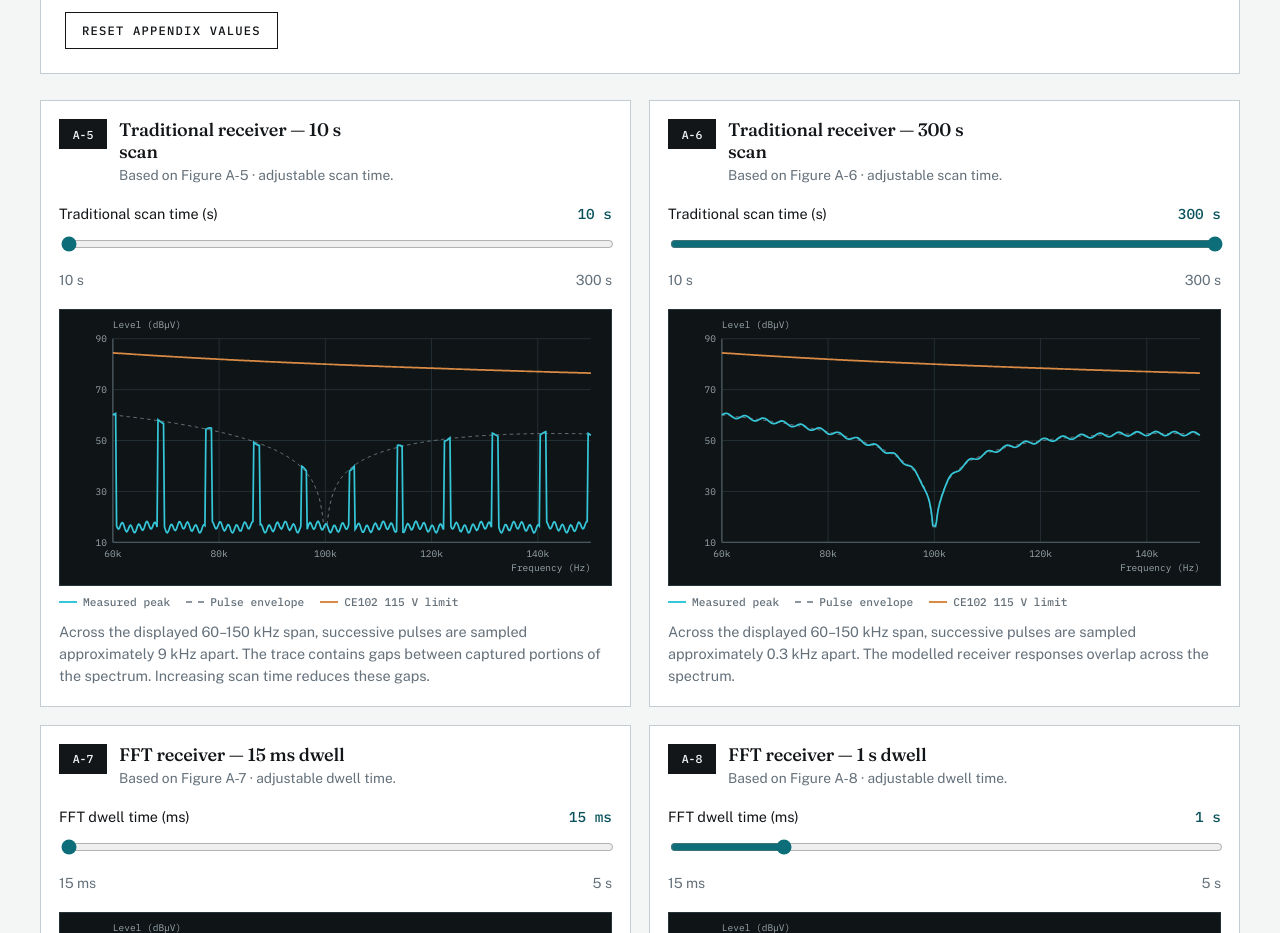
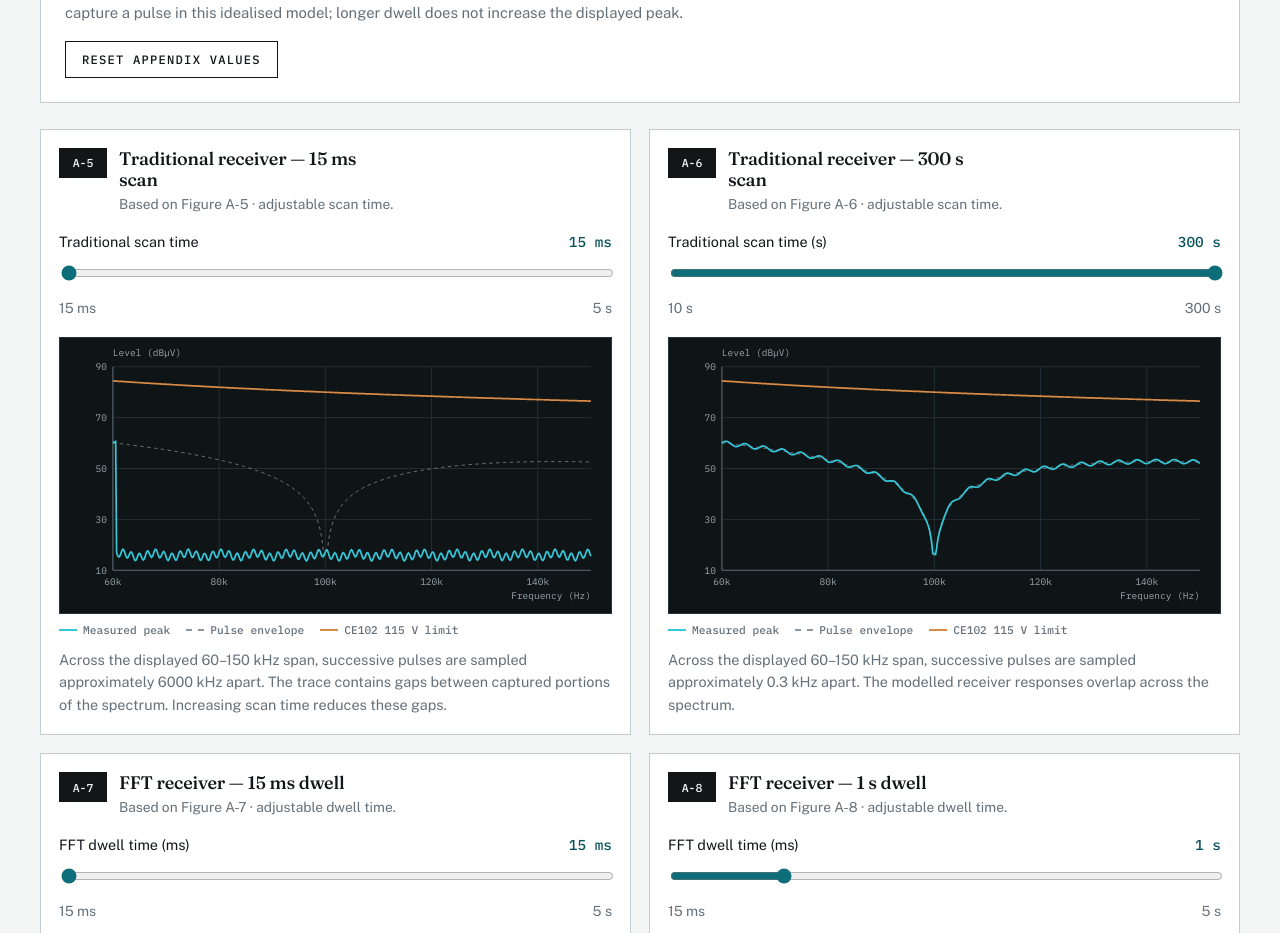
Before and after one commit to JamesEMC/jamesyateswebsite, a plain HTML site: page emc/milstd461-fft.html in a window 1280 px wide. Shown: the part 1232-2165 px from the top of the page. Drawn offline with nearby package versions, Linux system fonts and the light colour scheme.

Commit message:
Add files via upload

```diff
--- a/emc/milstd461-fft.html
+++ b/emc/milstd461-fft.html
@@ -71,7 +71,7 @@
   <nav class="breadcrumb" aria-label="Breadcrumb"><a href="../index.html">Home</a><span>/</span><a href="../emc.html">EMC</a><span>/</span>MIL-STD-461G FFT Examples</nav>
   <p class="kicker">EMC — Reference Tool</p>
   <h1>MIL-STD-461G receiver examples</h1>
-  <p class="intro">Four adjustable plots based on Appendix A, Figures A-5 through A-8. The default timings match the examples; use the sliders to compare other timings. The plots compare a traditional scanning receiver with an FFT receiver for the standard's example signal: one 10 µs, 0.1 V pulse every second.</p>
+  <p class="intro">Four adjustable plots based on Appendix A, Figures A-5 through A-8. A-6 through A-8 default to the timings stated in the appendix; A-5's scan-time range has been extended down to 15 ms so it can be compared directly against the FFT dwell examples. Use the sliders to compare other timings. The plots compare a traditional scanning receiver with an FFT receiver for the standard's example signal: one 10 µs, 0.1 V pulse every second.</p>
 
   <section class="section explain">
     <h2>What the four figures demonstrate</h2>
@@ -94,13 +94,13 @@
 
   <section class="plot-grid" aria-label="Four MIL-STD-461G Appendix examples">
     <article class="example">
-      <header><span class="fig-no">A-5</span><div><h2 id="titleA5">Traditional receiver — 10 s scan</h2><p class="sub">Based on Figure A-5 · adjustable scan time.</p></div></header>
+      <header><span class="fig-no">A-5</span><div><h2 id="titleA5">Traditional receiver — 15 ms scan</h2><p class="sub">Based on Figure A-5 · adjustable scan time.</p></div></header>
       <div class="timing-control">
-        <div class="timing-label"><label for="scanA5">Traditional scan time (s)</label><output id="scanA5Value" for="scanA5"></output></div>
-        <input id="scanA5" type="range" min="10" max="300" step="1" value="10">
-        <div class="timing-bounds" aria-hidden="true"><span>10 s</span><span>300 s</span></div>
+        <div class="timing-label"><label for="scanA5">Traditional scan time</label><output id="scanA5Value" for="scanA5"></output></div>
+        <input id="scanA5" type="range" min="15" max="5000" step="1" value="15">
+        <div class="timing-bounds" aria-hidden="true"><span>15 ms</span><span>5 s</span></div>
       </div>
-      <div class="plot-frame"><svg id="plotA5" class="example-chart" viewBox="0 0 620 300" role="img" aria-label="Traditional receiver with 10 second scan time"></svg></div>
+      <div class="plot-frame"><svg id="plotA5" class="example-chart" viewBox="0 0 620 300" role="img" aria-label="Traditional receiver with 15 millisecond scan time"></svg></div>
       <div class="plot-key"><span class="measured"><i></i>Measured peak</span><span class="envelope"><i></i>Pulse envelope</span><span class="ce"><i></i>CE102 115 V limit</span></div>
       <p class="interpretation" id="textA5"></p>
     </article>
@@ -205,17 +205,28 @@ function run(){
   const tau=Number($("tau").value)*1e-6, prf=Number($("prf").value), amp=Number($("amp").value);
   if(![tau,prf,amp].every(v=>Number.isFinite(v)&&v>0)) return;
   const timing={A5:Number($("scanA5").value), A6:Number($("scanA6").value), A7:Number($("dwellA7").value), A8:Number($("dwellA8").value)};
-  ["A5","A6"].forEach(caseId=>{
-    const seconds=timing[caseId], control=$("scan"+caseId);
-    $("scan"+caseId+"Value").textContent=`${seconds} s`;
+  {
+    const ms=timing.A5, seconds=ms/1000, label=formatDwell(ms), control=$("scanA5");
+    $("scanA5Value").textContent=label;
+    control.setAttribute("aria-valuetext",`${ms} milliseconds`);
+    $("titleA5").textContent=`Traditional receiver — ${label} scan`;
+    $("plotA5").setAttribute("aria-label",`Traditional receiver with ${label} scan time`);
+    const spacing=(FHI-FLO)/(seconds*prf);
+    $("textA5").textContent=`Across the displayed 60–150 kHz span, successive pulses are sampled approximately ${Number((spacing/1000).toPrecision(3))} kHz apart. `+
+      (spacing>RBW*1.16 ? "The trace contains gaps between captured portions of the spectrum. Increasing scan time reduces these gaps." : "The modelled receiver responses overlap across the spectrum.");
+    drawPlot("plotA5","scan",seconds,tau,prf,amp,false);
+  }
+  {
+    const seconds=timing.A6, control=$("scanA6");
+    $("scanA6Value").textContent=`${seconds} s`;
     control.setAttribute("aria-valuetext",`${seconds} seconds`);
-    $("title"+caseId).textContent=`Traditional receiver — ${seconds} s scan`;
-    $("plot"+caseId).setAttribute("aria-label",`Traditional receiver with ${seconds} second scan time`);
+    $("titleA6").textContent=`Traditional receiver — ${seconds} s scan`;
+    $("plotA6").setAttribute("aria-label",`Traditional receiver with ${seconds} second scan time`);
     const spacing=(FHI-FLO)/(seconds*prf);
-    $("text"+caseId).textContent=`Across the displayed 60–150 kHz span, successive pulses are sampled approximately ${Number((spacing/1000).toPrecision(3))} kHz apart. `+
+    $("textA6").textContent=`Across the displayed 60–150 kHz span, successive pulses are sampled approximately ${Number((spacing/1000).toPrecision(3))} kHz apart. `+
       (spacing>RBW*1.16 ? "The trace contains gaps between captured portions of the spectrum. Increasing scan time reduces these gaps." : "The modelled receiver responses overlap across the spectrum.");
-    drawPlot("plot"+caseId,"scan",seconds,tau,prf,amp,false);
-  });
+    drawPlot("plotA6","scan",seconds,tau,prf,amp,false);
+  }
   ["A7","A8"].forEach(caseId=>{
     const ms=timing[caseId], seconds=ms/1000, label=formatDwell(ms), control=$("dwell"+caseId);
     const state=fftState(seconds,prf,$("shortOutcome").value);
@@ -234,13 +245,13 @@ function run(){
     drawPlot("plot"+caseId,"fft",seconds,tau,prf,amp,state.captured);
   });
   $("shortOutcome").disabled=timing.A7/1000*prf>=1&&timing.A8/1000*prf>=1;
-  const appendix=Math.abs(tau-10e-6)<1e-12&&prf===1&&amp===.1&&timing.A5===10&&timing.A6===300&&timing.A7===15&&timing.A8===1000;
+  const appendix=Math.abs(tau-10e-6)<1e-12&&prf===1&&amp===.1&&timing.A5===15&&timing.A6===300&&timing.A7===15&&timing.A8===1000;
   $("caseBadge").textContent=appendix?"Appendix values":"Custom comparison";
 }
 
 ["tau","prf","amp","shortOutcome","scanA5","scanA6","dwellA7","dwellA8"].forEach(id=>$(id).addEventListener("input",run));
 $("reset").addEventListener("click",()=>{
-  const defaults={tau:10,prf:1,amp:.1,shortOutcome:"miss",scanA5:10,scanA6:300,dwellA7:15,dwellA8:1000};
+  const defaults={tau:10,prf:1,amp:.1,shortOutcome:"miss",scanA5:15,scanA6:300,dwellA7:15,dwellA8:1000};
   Object.entries(defaults).forEach(([id,value])=>{$(id).value=value});
   run();
 });
```
